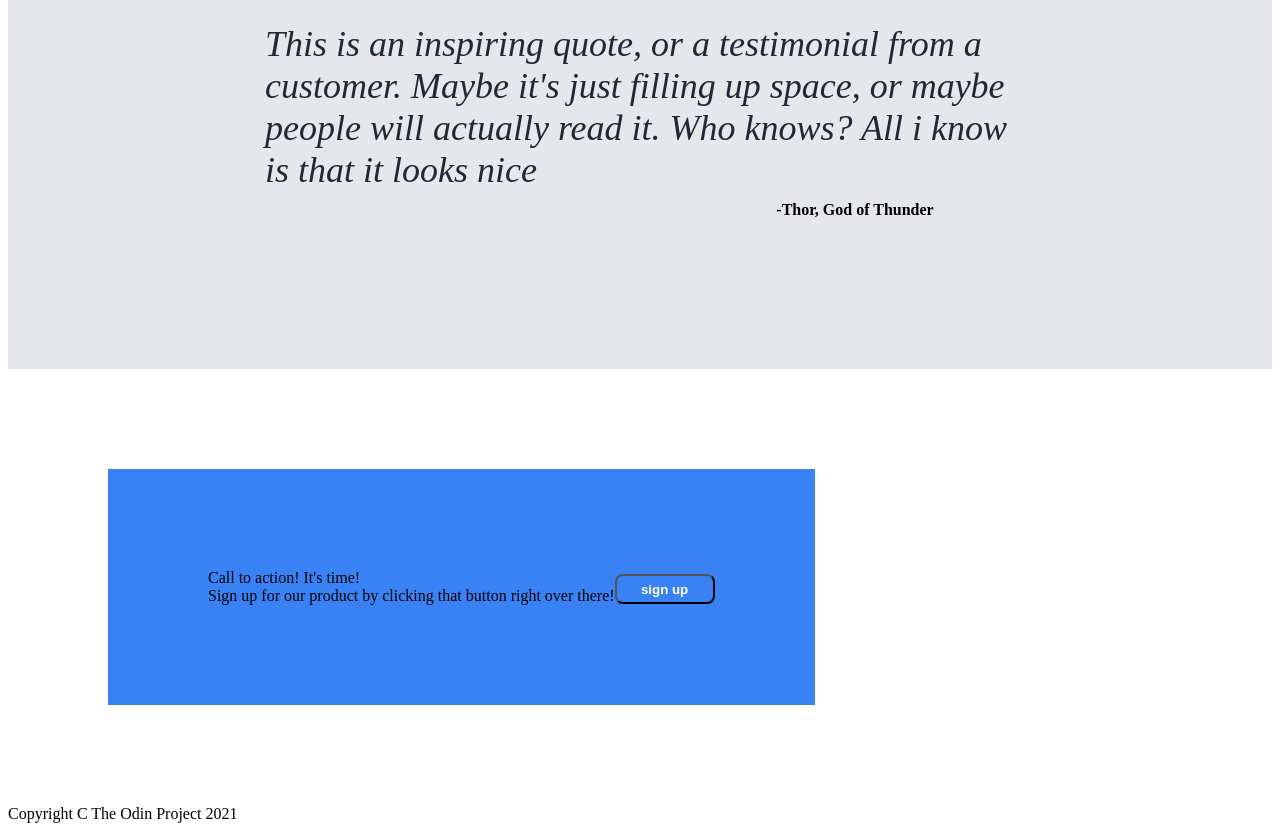
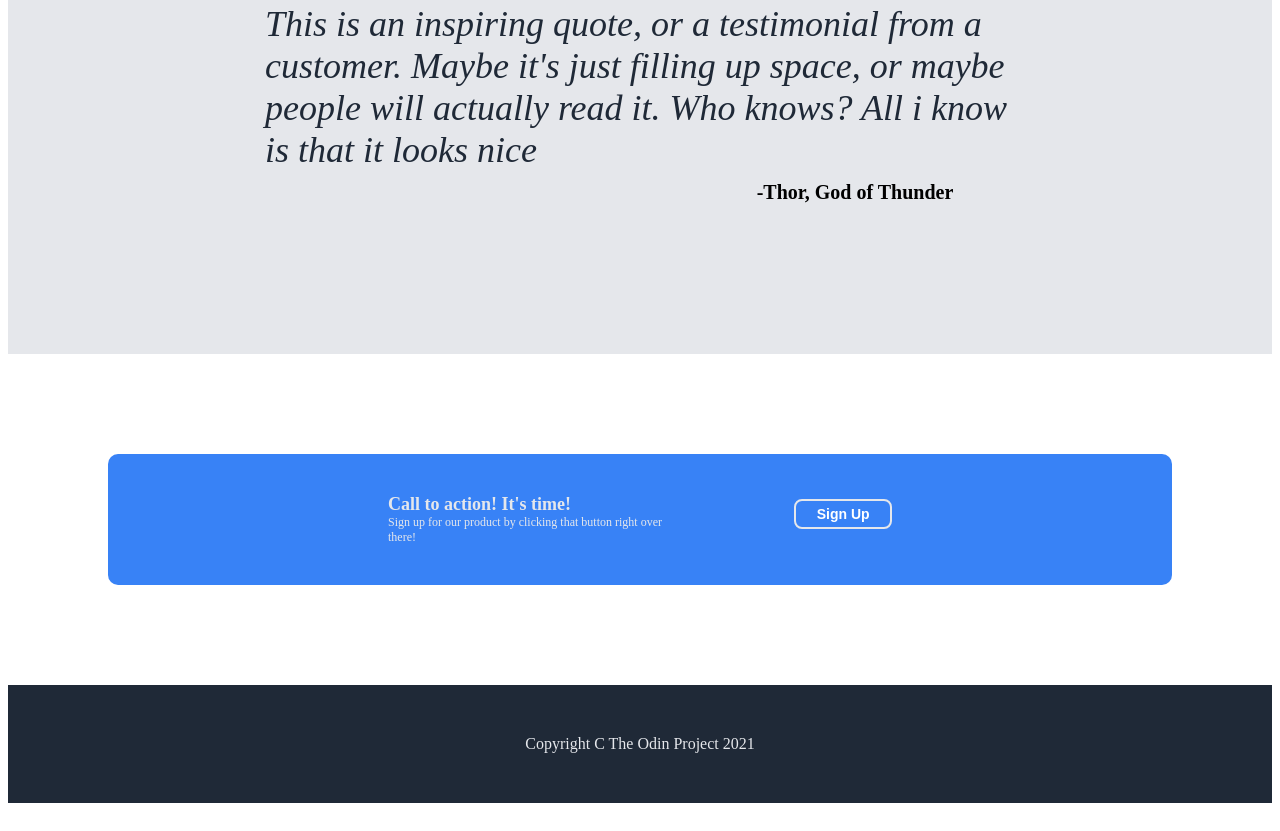
Before and after one commit to NickHChan/landingpage, a plain HTML site: page index.html in a window 1280 px wide. Shown: the part 1006-1837 px from the top of the page. Drawn offline with Linux system fonts and the light colour scheme.

Commit message:
finalized foundation for landing page for index and stylesheet to build upon

```diff
--- a/index.html
+++ b/index.html
@@ -22,7 +22,7 @@
         <div class="headermidleft"> <!--Left side of second box-->
             <div class="bigtext">This website is awesome</div>
             <div class="text">This website has some subtext that goes here under the main title. It's a smaller font and the color is lower contrast</div>
-            <button>Sign Up</button>
+            <button class="topbutton">Sign Up</button>
         </div>
         <div class="headermidright"> <!-- Right side of second box-->
             <div class="text">this is a placeholder for an image</div>
@@ -30,7 +30,7 @@
     </div>
     <div class="middle"> <!-- 3rd box of 6, trying to self-align midtext to flex start to avoid making another flexbox in midbox-->
         <div class="midtextcontainer">
-            <div class="midtext">Some random information</div>
+            <div class="midtext">Some random information.</div>
         </div>
         <div class="mid-imgtext">
             <div class="imgubox">
@@ -61,7 +61,7 @@
                 <div class="bottomtopcontenttextone">Call to action! It's time!</div>
                 <div class="bottomtopcontenttexttwo">Sign up for our product by clicking that button right over there!</div>
             </div>
-            <button>sign up</button>
+            <button class="bottombutton">Sign Up</button>
         </div>
     </div>
     <div class="bottom"> <!-- 6th box-->
--- a/styles.css
+++ b/styles.css
@@ -22,6 +22,7 @@ ul {
     background-color: #1F2937;
     justify-content: space-around;
     padding: 70px;
+    padding-bottom: 140px;
 }
 .headermidleft,
 .headermidright  {
@@ -42,7 +43,8 @@ ul {
 .text {
     color: #F9FAF8;
 }
-button {
+.topbutton,
+.bottombutton{
     height: 30px;
     width: 100px;
     color: white;
@@ -61,7 +63,8 @@ button {
 .middle {
     display: flex;
     flex-direction: column;
-    padding: 100px;
+    padding-top: 10px;
+    padding-bottom: 100px;
 }
 .midtextcontainer {
     display: flex;
@@ -77,7 +80,7 @@ button {
     display: flex;
     justify-content: center;
     flex-wrap: wrap;
-    gap: 15px;
+    gap: 50px;
 }
 .imgu {
     border: 3px solid #3882F6;
@@ -116,6 +119,7 @@ button {
 }
 .middlebottomtextauthor {
     display: flex;
+    font-size: 20px;
     font-weight: bold;
     margin-top: -10px;
     margin-left: 430px;
@@ -123,11 +127,37 @@ button {
 .bottomtop {
     display: flex;
     padding: 100px;
+    justify-content: center;
 }
 .bottomtopcontent {
     display: flex;
-    padding: 100px;
+    padding:  40px 280px;
     background-color: #3882F6;
+    border-radius: 10px;
+    gap: 110px
+}
+.bottomtopcontenttext {
+    display: flex;
+    flex-direction: column;
+    color: #E5E7EB;
+}
+.bottomtopcontenttextone {
+    font-size: 18px;
+    font-weight: bolder;
+}
+.bottomtopcontenttexttwo {
+    font-size: 12px;
+}
+.bottombutton {
+    border: 2px solid #E5E7EB;
+    font-size: 14px;
+}
+.bottom {
+    display: flex;
+    background-color: #1F2937;
+    padding: 50px;
     justify-content: center;
-
 }
+.copyright {
+    color: #E5E7EB;
+}
```
